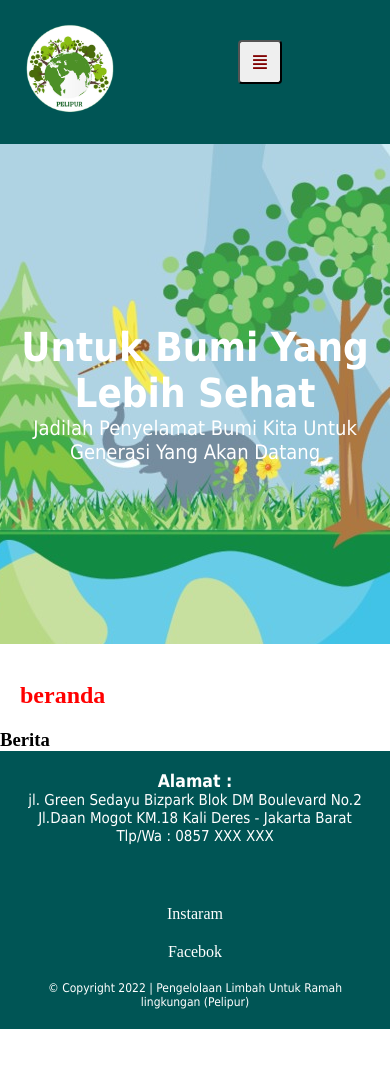
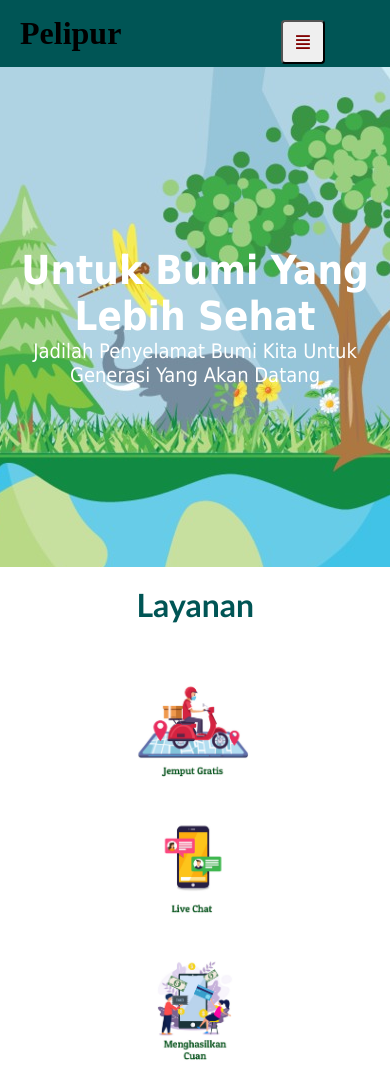
Before and after one commit to dwikysahut/pelipur-web-app, a website built with webpack: page src/templates/index.html in a window 390 px wide. Shown: the top 1078 px of the page. Before the commit the page ends 1029 px from the top, so only its background shows below. Built offline with nearby package versions, Linux system fonts and the light colour scheme; files whose address does not match are found by name.

Commit message:
menambahkan element layanan, artikel. menggunakan custom element

```diff
--- a/src/scripts/index.js
+++ b/src/scripts/index.js
@@ -3,6 +3,8 @@ import '../styles/main.css';
 import '../styles/responsive.css';
 import '../styles/submenu.css';
 import '../scripts/views/templates/template-creator';
+import './views/component/header';
+import './views/component/footer';
 import App from './views/app';
 
 const app = new App({
--- /dev/null
+++ b/src/scripts/views/component/artikelnews.js
@@ -0,0 +1,59 @@
+class Artikel extends HTMLElement {
+  connectedCallback() {
+    this.src = this.getAttribute('src') || null;
+    this.alt = this.getAttribute('alt') || null;
+    this.render();
+  }
+  render() {
+    this.innerHTML = `
+        <style>
+        .artikels{
+            width:60%;
+            margin: 20px auto;
+            display:grid;
+            grid-template-columns: 1.5fr 1fr;
+            gap: 10px;
+            padding:10px;
+        }
+
+        .artikels p {
+            font-family:calibri;
+        }
+
+        .artikel img{
+            width:100%;
+            max-height:450px;
+        }
+
+        @media screen and (max-width:800px){
+            .artikels{
+            grid-template-columns:1fr;
+            gap: 10px;
+            padding:10px;
+        }
+        }
+        </style>
+
+        <div class = "artikels">
+        <div class = "artikel">
+        <img src="${this.src}" alt="${this.alt}">
+        </div>
+       <p> Limbah adalah buangan yang kehadirannya pada suatu saat dan tempat tertentu tidak dikehendaki lingkungannya karena tidak mempunyai nilai ekonomi. Limbah tersebut dapat berupa limbah padat, limbah cair, maupun limbah gas
+       Limbah adalah buangan yang kehadirannya pada suatu saat dan tempat tertentu tidak dikehendaki lingkungannya karena tidak mempunyai nilai ekonomi. Limbah tersebut dapat berupa limbah padat, limbah cair, maupun limbah gas
+       Limbah adalah buangan yang kehadirannya pada suatu saat dan tempat tertentu tidak dikehendaki lingkungannya karena tidak mempunyai nilai ekonomi. Limbah tersebut dapat berupa limbah padat, limbah cair, maupun limbah gas
+       </p>
+        </div>
+
+        `;
+  }
+
+  attributeChangedCallback(name, oldValue, newValue) {
+    this[name] = newValue;
+    this.render();
+  }
+  static get observedAttributes() {
+    return ['alt', 'p'];
+  }
+}
+
+customElements.define('artikel-custom', Artikel);
--- /dev/null
+++ b/src/scripts/views/component/footer.js
@@ -0,0 +1,30 @@
+class Footer extends HTMLElement {
+  connectedCallback() {
+    this.render();
+  }
+
+  render() {
+    this.innerHTML = `
+    <footer>
+      <div tabindex="0" class="alamat">
+        <h3>Alamat :</h3>
+        <p>jl. Green Sedayu Bizpark Blok DM Boulevard No.2 Jl.Daan Mogot KM.18 Kali Deres - Jakarta Barat</p>
+        <p>Tlp/Wa : 0857 XXX XXX</p>
+      </div>
+
+      <div tabindex="0" class="medsos">
+        <ul>
+          <li>Instaram</li>
+          <li>Facebok</li>
+        </ul>
+      </div>
+
+      <div tabindex="0" class="copyrig">
+        <p>&copy; Copyright 2022 | Pengelolaan Limbah Untuk Ramah lingkungan (Pelipur)</p>
+      </div>
+    </footer>
+        `;
+  }
+}
+
+customElements.define('custom-footer', Footer);
--- a/src/scripts/views/component/header.js
+++ b/src/scripts/views/component/header.js
@@ -0,0 +1,40 @@
+class Header extends HTMLElement {
+  connectedCallback() {
+    this.render();
+  }
+
+  render() {
+    this.innerHTML = `
+      <header class="header">
+      <div class="header__inner">
+      <h1>Pelipur</h1>
+      </div>
+      <div class="menu-toggle">
+        <button tabindex="0">≣</button>
+      </div>
+      <nav id="drawer" class="nav">
+        <ul class="nav__list">
+          <li class="nav__item"><a href="#/beranda">Beranda</a></li>
+          <li class="nav__item">
+            <a href="#/aboutus">Tentang Kami</a>
+            <ul class="sub-menu">
+              <li><a href="#">Visi&Misi</a></li>
+              <li><a href="#">Pendiri</a></li>
+            </ul>
+          </li>
+
+          <li class="nav__item"><a href="#/bisnis">Bisnis</a>
+          <ul tabindex="0" class="sub-menu">
+              <li tabindex="0"><a href="#">Info Bisnis</a></li>
+            </ul>
+          </li>
+          </li>
+          <li tabindex="0" class="nav__item"><a href="#">MASUK</a></li>
+        </ul>
+      </nav>
+    </header>
+        `;
+  }
+}
+
+customElements.define('custom-header', Header);
--- /dev/null
+++ b/src/scripts/views/component/layanan.js
@@ -0,0 +1,74 @@
+class Layanan extends HTMLElement {
+  connectedCallback() {
+    this.render();
+  }
+
+  render() {
+    this.innerHTML = `
+
+    <style>
+    .judul{
+        width:30%;
+        margin: auto;
+    }
+
+    .judul h1{
+        font-family:calibri;
+        text-align:center;
+        color:#005555;
+    }
+
+
+
+
+
+    .layanan{
+        display:flex;
+        width:60%;
+        box-sizing:border-box;
+        margin:30px auto;
+        background-color:white;
+
+    }
+
+    .gambar{
+        width:60%;
+        margin: auto;
+        box-sizing:border-box;
+        display:flex;
+        justify-content:center;
+    }
+
+    .gambar img{
+      width:100%;
+      max-height:300px;
+    }
+
+
+
+
+
+
+     @media screen and (max-width:600px){
+         .layanan{
+             flex-direction:column;
+         }
+         .gambar img{
+             width:100%;
+         }
+     }
+
+    </style>
+
+
+       <div class="judul"><h1>Layanan</h1></div>
+        <div class = "layanan">
+            <div class="gambar"><img src="./images/heros/jemput.jpg"></div>
+            <div class="gambar"><img src="./images/heros/chat.jpg"></div>
+            <div class="gambar"><img src="./images/heros/pay.jpg"></div>
+        </div>
+        `;
+  }
+}
+
+customElements.define('layanan-custom', Layanan);
--- a/src/scripts/views/pages/beranda.js
+++ b/src/scripts/views/pages/beranda.js
@@ -1,21 +1,29 @@
-import data from '../../../DATA.json';
+import { newsTemplate } from '../templates/template-creator';
+import '../component/artikelnews.js';
+import '../component/layanan.js';
 
 const Beranda = {
   async render() {
     return `
-    <style>
-    h2{
-      color:red;
-      padding:20px;
-    }
-    </style>
 
-        <h2>beranda</h2>
-        <h3>Berita</h3>
+  <layanan-custom></layanan-custom>
+
+  <article>
+  <div class="item-produk">
+  </div></article>
+
+   <artikel-custom
+   src="./images/heros/bumi.jpg"
+   alt="gambar bumi">
+   </artikel-custom>
+
+
         `;
   },
 
-  async afterRender() {},
+  async afterRender() {
+    document.querySelector('.item-produk').innerHTML = newsTemplate();
+  },
 };
 
 export default Beranda;
--- a/src/scripts/views/templates/template-creator.js
+++ b/src/scripts/views/templates/template-creator.js
@@ -1,8 +1,9 @@
 import data from '../../../DATA.json';
 
-let news = '';
-data.restaurants.forEach((berita) => {
-  news += `
+const newsTemplate = () => {
+  let news = '';
+  data.restaurants.forEach((berita) => {
+    news += `
 
 
             <div class="card">
@@ -15,6 +16,10 @@ data.restaurants.forEach((berita) => {
           </div>
 
     `;
-});
+  });
+  return news;
+};
 
-document.querySelector('.item-produk').innerHTML = news;
+export { newsTemplate };
+
+// document.querySelector('.item-produk').innerHTML = news;
--- a/src/styles/main.css
+++ b/src/styles/main.css
@@ -20,9 +20,9 @@
 
 .header {
   display: grid;
-  grid-template-columns: 0.3fr 0.3fr 0.5fr;
+  grid-template-columns: 0.3fr 0.9fr auto;
   gap: 5px;
-  padding: 20px;
+  padding: 15px 20px;
   box-shadow: 0 4px 8px 0 rgba(14, 55, 238, 0.2);
   background-color: #005555;
 }
@@ -163,6 +163,7 @@ article {
 
 .card img {
   width: 100%;
+  max-height: 200px;
 }
 
 .card h3 {
--- a/src/styles/responsive.css
+++ b/src/styles/responsive.css
@@ -1,6 +1,6 @@
 /* RESPONSIVE HEADER & NAV */
 
-@media screen and (max-width: 1200px) {
+/* @media screen and (max-width: 1200px) {
   .header {
     display: grid;
     grid-template-columns: 0.3fr 0.3fr 1fr;
@@ -22,7 +22,7 @@
     grid-template-columns: 0.3fr 0.3fr 7fr;
     gap: 1px;
   }
-}
+} */
 
 @media screen and (max-width: 700px) {
   #drawer {
@@ -31,7 +31,7 @@
     position: absolute;
     background-color: #005555;
     left: 0;
-    margin-top: 100px;
+    margin-top: 50px;
     text-align: center;
     opacity: 0.9;
 
@@ -66,7 +66,7 @@
     font-size: 22px;
     opacity: 2;
     margin-left: 60%;
-    margin-top: 20px;
+    margin-top: 5px;
     cursor: pointer;
     border-radius: 4px;
     color: maroon;
@@ -81,8 +81,8 @@
     position: absolute;
     font-size: 22px;
     opacity: 2;
-    margin-left: 30%;
-    margin-top: 20px;
+    margin-left: 40%;
+    margin-top: 5px;
     cursor: pointer;
     border-radius: 4px;
     color: maroon;
--- a/src/styles/submenu.css
+++ b/src/styles/submenu.css
@@ -14,23 +14,25 @@
   flex-direction: column;
   position: absolute;
   justify-content: space-evenly;
-  padding: 5px;
+  background-color: #005555;
+  width: 120px;
 }
 .nav__list .sub-menu a {
   color: white;
   width: 100px;
 }
 
-.nav__list li a:hover {
+/* .nav__list li a:hover {
   background-color: #069a8e;
   color: white;
   border-radius: 3px;
-}
+} */
 
 @media screen and (max-width: 600px) {
   .sub-menu {
+    margin-top: -10px;
+    margin-bottom: 50px;
     margin-top: -40px;
-    margin-bottom: 50px;
   }
 }
 /* submenu-end */
--- a/src/templates/index.html
+++ b/src/templates/index.html
@@ -8,43 +8,13 @@
     <meta name="theme-color" content="#db0000" />
     <link rel="apple-touch-icon" href="/icons/icon-192x192.png" />
     <link rel="manifest" href="manifest.json" />
-    <link rel="icon" href="resto.png" />
     <link rel="stylesheet" href="https://stackpath.bootstrapcdn.com/font-awesome/4.7.0/css/font-awesome.min.css" crossorigin="anonymous" />
     <link rel="icon" href="favicon.png" />
     <title>Pelipur</title>
   </head>
   <body>
     <a href="#maincontent" class="skip-link">Menuju ke konten</a>
-    <header class="header">
-      <div class="header__inner">
-        <img src="./images/heros/logo.png" />
-      </div>
-      <div class="menu-toggle">
-        <button tabindex="0">≣</button>
-      </div>
-      <nav id="drawer" class="nav">
-        <ul class="nav__list">
-          <li class="nav__item"><a href="#/beranda">Beranda</a></li>
-          <li class="nav__item">
-            <a href="#/aboutus">Tentang Kami</a>
-            <ul class="sub-menu">
-              <li><a href="#">Visi&Misi</a></li>
-              <li><a href="#">Pendiri</a></li>
-            </ul>
-          </li>
-
-          <li class="nav__item"><a href="#/bisnis">Bisnis</a>
-          <ul tabindex="0" class="sub-menu">
-              <li tabindex="0"><a href="#">Info Bisnis</a></li>
-            </ul>
-          </li>
-          </li>
-          <li tabindex="0" class="nav__item"><a href="#">MASUK</a></li>
-          <li tabindex="0" class="nav__item"><a href="#">DAFTAR</a></li>
-        </ul>
-      </nav>
-    </header>
-
+    <custom-header></custom-header>
     <!-- Hero -->
     <div class="hero">
       <div class="hero__inner">
@@ -53,37 +23,9 @@
       </div>
     </div>
     <br />
-
-    <main tabindex="0" id="maincontent">
-      <article>
-        <div class="layanan"></div>
-      </article>
-      <article>
-        <div class="item-produk"></div>
-      </article>
-      <br />
-    </main>
-
-    <footer>
-      <div tabindex="0" class="alamat">
-        <h3>Alamat :</h3>
-        <p>jl. Green Sedayu Bizpark Blok DM Boulevard No.2 Jl.Daan Mogot KM.18 Kali Deres - Jakarta Barat</p>
-        <p>Tlp/Wa : 0857 XXX XXX</p>
-      </div>
-
-      <div tabindex="0" class="medsos">
-        <ul>
-          <li>Instaram</li>
-          <li>Facebok</li>
-        </ul>
-      </div>
-
-      <div tabindex="0" class="copyrig">
-        <p>&copy; Copyright 2022 | Pengelolaan Limbah Untuk Ramah lingkungan (Pelipur)</p>
-      </div>
-
-      <script src="../scripts/utils/drawer-initiator.js"></script>
-    </footer>
+    <!-- hero -->
+    <main tabindex="0" id="maincontent"></main>
+    <custom-footer></custom-footer>
   </body>
 </html>
 
```
Also changed, not shown: src/public/images/heros/chat.jpg (added), src/public/images/heros/jemput.jpg (added), src/public/images/heros/pay.jpg (added).
